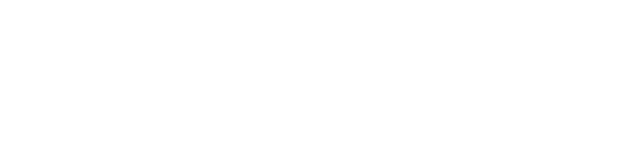
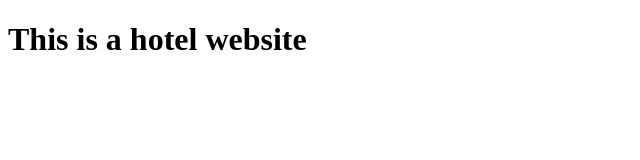
Before and after one commit to joshuakellyeng/the-brady-hotels, a plain HTML site: page index.html in a window 1280 px wide. Shown: the whole page, without its empty margins (0-640 px from the left). Drawn offline with Linux system fonts and the light colour scheme.

Commit message:
this index contirubution

```diff
--- a/index.html
+++ b/index.html
@@ -6,5 +6,7 @@
     <meta name="viewport" content="width=device-width, initial-scale=1.0" />
     <title>Document</title>
   </head>
-  <body></body>
+  <body>
+    <h1>This is a hotel website</h1>
+  </body>
 </html>
```
